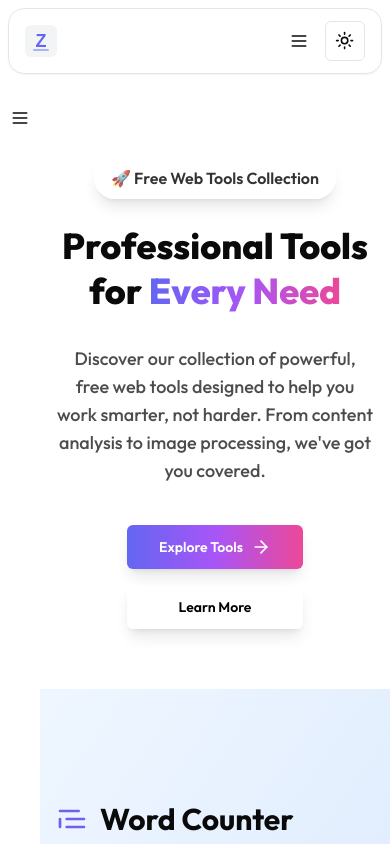
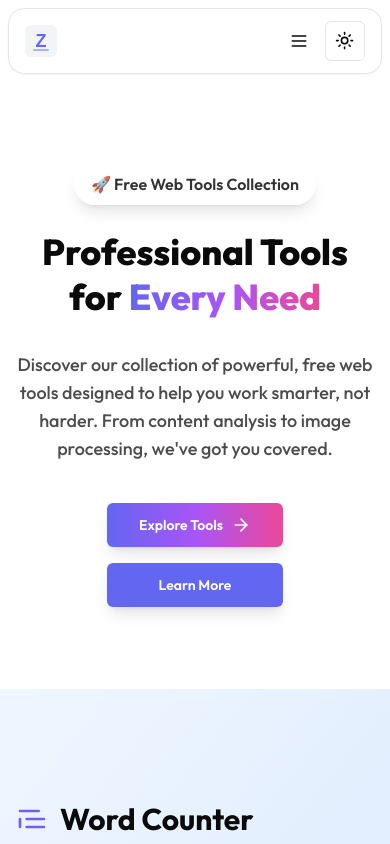
Before and after one commit to tkwebdesigner/zaidapp-tools, a Next.js app: page / in a window 390 px wide. Shown: the top 844 px of the page. Built offline with nearby package versions, Linux system fonts and the light colour scheme.

Commit message:
feat: update layout and home page styles for improved UI consistency

```diff
--- a/app/page.tsx
+++ b/app/page.tsx
@@ -189,7 +189,7 @@ export default function Home() {
               transition: 'background-position 1s',
             }}
           />
-          <div className="max-w-4xl mx-auto text-center relative flex flex-col items-center justify-center h-full">
+          <div className="max-w-4xl mx-auto text-center relative flex flex-col items-center justify-center h-full pb-4">
             <Badge variant="secondary" className="mb-6 text-base px-4 py-2 font-semibold shadow-lg bg-white/80 text-black/80 backdrop-blur-md">
               🚀 Free Web Tools Collection
             </Badge>
@@ -216,7 +216,7 @@ export default function Home() {
               <Button
                 size="lg"
                 variant="outline"
-                className="bg-white/80 text-black border-0 font-semibold shadow-lg hover:bg-pink-500 hover:text-white hover:scale-105 transition-transform duration-200"
+                className="bg-indigo-500 text-white border-0 font-semibold shadow-lg hover:bg-pink-500 hover:text-white hover:scale-105 transition-transform duration-200"
                 asChild
               >
                 <Link href="#features">
@@ -332,7 +332,7 @@ export default function Home() {
             <p className="text-xl mb-8 text-white/80">
               Choose any tool and start working efficiently. No signup required, no limits.
             </p>
-            <div className="flex flex-col sm:flex-row gap-4 justify-center">
+            <div className="flex flex-col sm:flex-row gap-4 justify-center px-20">
               <Button
                 size="lg"
                 className="bg-gradient-to-r from-indigo-500 via-purple-500 to-pink-500 text-white font-semibold shadow-lg hover:from-indigo-600 hover:to-pink-600 hover:scale-105 transition-transform duration-200 border-0"
@@ -346,7 +346,7 @@ export default function Home() {
               <Button
                 size="lg"
                 variant="outline"
-                className="bg-indigo-600 text-white border-0 font-semibold shadow-lg hover:bg-pink-500 hover:text-white hover:scale-105 transition-transform duration-200"
+                className="bg-white text-indigo-700 border-0 font-semibold shadow-lg hover:bg-pink-500 hover:text-white hover:scale-105 transition-transform duration-200"
                 asChild
               >
                 <Link href="/seo-checker">
--- a/components/layout.tsx
+++ b/components/layout.tsx
@@ -130,7 +130,7 @@ export function Layout({ children }: { children: React.ReactNode }) {
         `flex-1 flex flex-row w-full max-w-[1920px] ${isHome ? 'px-0' : 'px-3'} mb-3 mx-auto pt-4 md:pt-8 gap-0 lg:gap-12 xl:gap-16`
       }>
         {/* Always render Sidebar Sheet for mobile */}
-        <div className="lg:hidden">
+        <div className="hidden lg:hidden">
           <Sidebar isOpen={sidebarOpen} setOpen={setSidebarOpen} />
         </div>
         {/* Sidebar: fixed width, main content flex-1 (desktop only) */}
```
